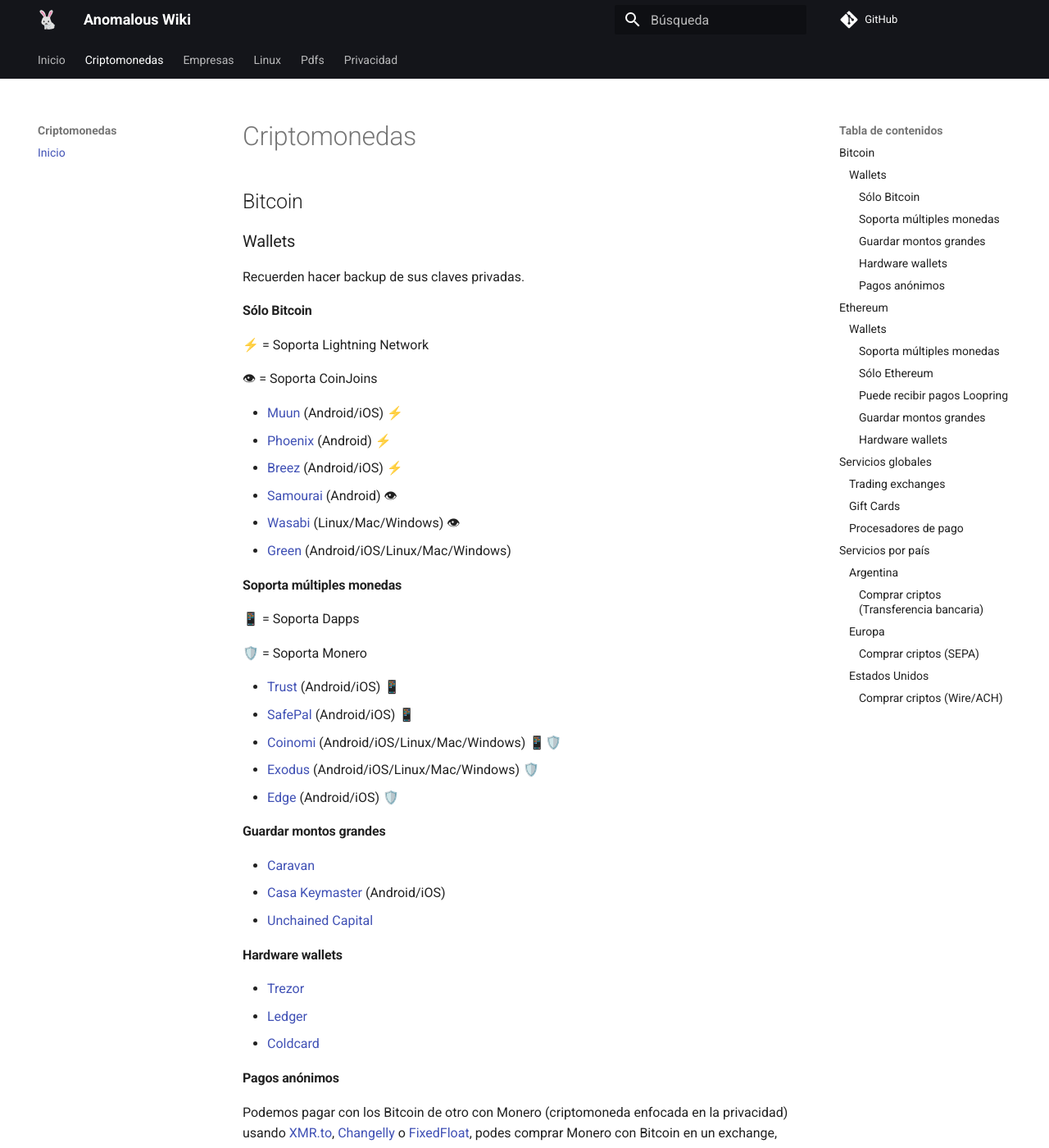
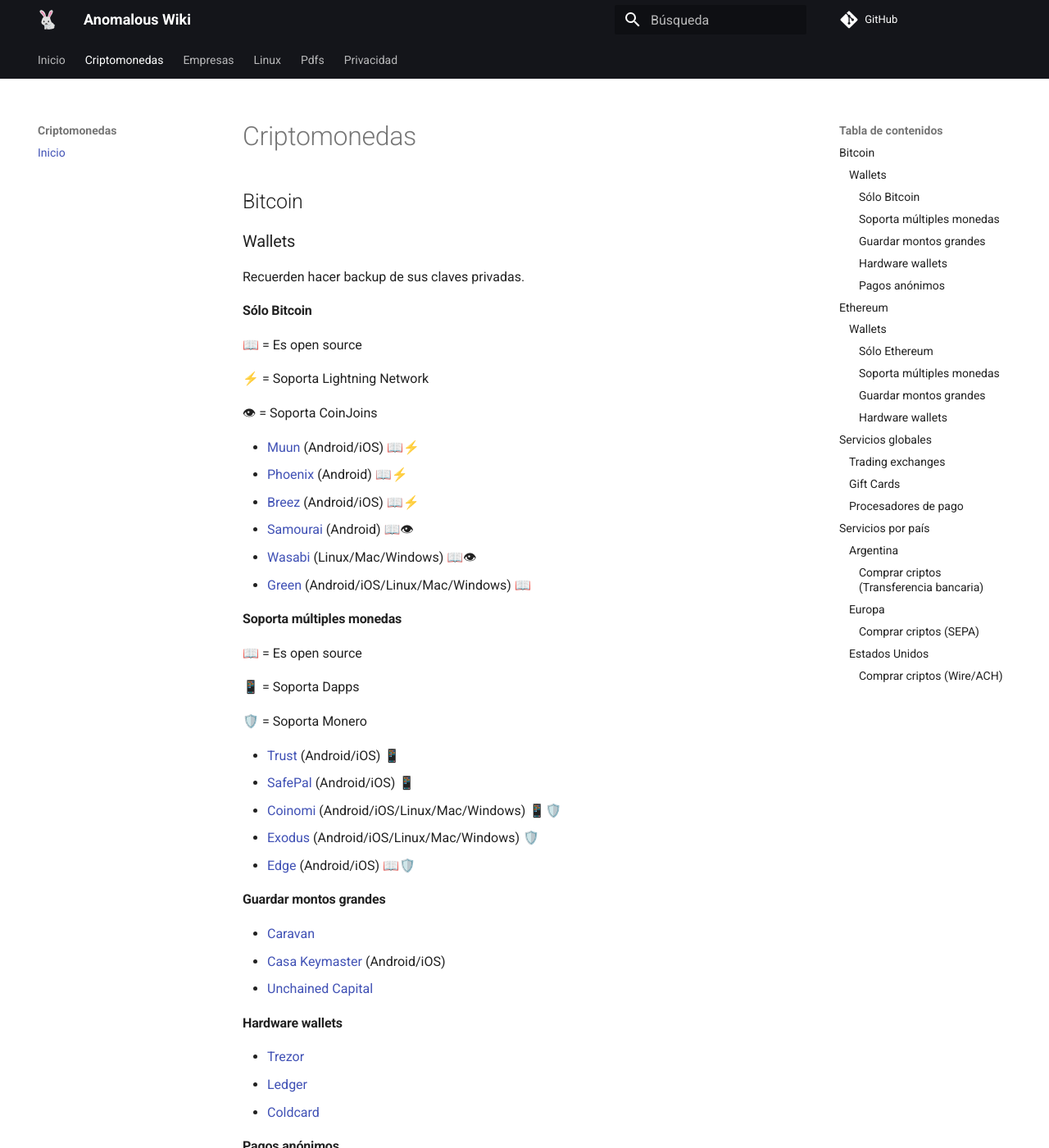
Before and after one commit to anomalouscode/wiki, an MkDocs documentation site: the page built from docs/criptomonedas/index.md, in a window 1280 px wide and 1400 px high. Shown: the whole window at 82% size. Built offline with MkDocs 1.6.1 and Material for MkDocs 9.7.7, drawn with Linux system fonts in a browser that asks for light colours; comment, search, counter and statistics services are not loaded; some of the changed text lies outside the part shown.

Commit message:
Update index.md

```diff
--- a/docs/criptomonedas/index.md
+++ b/docs/criptomonedas/index.md
@@ -12,18 +12,22 @@
 
 #### Sólo Bitcoin
 
+📖 = Es open source
+
 ⚡ = Soporta Lightning Network
 
 👁 = Soporta CoinJoins
 
-- [Muun](https://muun.com/) (Android/iOS) ⚡
-- [Phoenix](https://phoenix.acinq.co/) (Android) ⚡
-- [Breez](https://breez.technology/) (Android/iOS) ⚡
-- [Samourai](https://samouraiwallet.com/) (Android) 👁
-- [Wasabi](https://www.wasabiwallet.io/) (Linux/Mac/Windows) 👁
-- [Green](https://blockstream.com/green/) (Android/iOS/Linux/Mac/Windows)
+- [Muun](https://muun.com/) (Android/iOS) 📖⚡
+- [Phoenix](https://phoenix.acinq.co/) (Android) 📖⚡
+- [Breez](https://breez.technology/) (Android/iOS) 📖⚡
+- [Samourai](https://samouraiwallet.com/) (Android) 📖👁
+- [Wasabi](https://www.wasabiwallet.io/) (Linux/Mac/Windows) 📖👁
+- [Green](https://blockstream.com/green/) (Android/iOS/Linux/Mac/Windows) 📖
 
 #### Soporta múltiples monedas
+
+📖 = Es open source
 
 📱 = Soporta Dapps
 
@@ -33,7 +37,7 @@
 - [SafePal](https://www.safepal.io/download) (Android/iOS) 📱
 - [Coinomi](https://www.coinomi.com/) (Android/iOS/Linux/Mac/Windows) 📱🛡️
 - [Exodus](https://www.exodus.io/) (Android/iOS/Linux/Mac/Windows) 🛡️
-- [Edge](https://edge.app/) (Android/iOS) 🛡️
+- [Edge](https://edge.app/) (Android/iOS) 📖🛡️
 
 #### Guardar montos grandes
 
@@ -59,7 +63,19 @@
 
 Recuerden hacer backup de sus claves privadas.
 
+#### Sólo Ethereum
+
+📖 = Es open source
+
+📱 = Soporta Dapps
+
+- [MetaMask](https://metamask.io/) (Android/iOS/Chrome/Brave/Firefox) 📖📱
+- [Argent](https://www.argent.xyz/) (Android/iOS) 📖📱
+
 #### Soporta múltiples monedas
+
+
+📖 = Es open source
 
 📱 = Soporta Dapps
 
@@ -69,16 +85,7 @@
 - [SafePal](https://www.safepal.io/download) (Android/iOS) 📱
 - [Coinomi](https://www.coinomi.com/) (Android/iOS/Linux/Mac/Windows) 📱🛡️
 - [Exodus](https://www.exodus.io/) (Android/iOS/Linux/Mac/Windows) 🛡️
-- [Edge](https://edge.app/) (Android/iOS) 🛡️
-
-#### Sólo Ethereum
-
-- [MetaMask](https://metamask.io/) (Android/iOS/Chrome/Brave/Firefox)
-- [Argent](https://www.argent.xyz/) (Android/iOS)
-
-#### Puede recibir pagos Loopring
-
-- [Loopring Wallet](https://loopring.io/) (Android)
+- [Edge](https://edge.app/) (Android/iOS) 📖🛡️
 
 #### Guardar montos grandes
 
@@ -106,7 +113,7 @@
 - [Gemini](https://gemini.com/share/rr55epf6) (Referido: rr55epf6) 🤑
 - [OKCoin](https://www.okcoin.com/) ⚡🤑
 - [Changelly](https://changelly.com/) 🛡️
-- [FixedFloat](https://fixedfloat.com/) ⚡🛡️
+- [FixedFloat](https://fixedfloat.com/) ⚡🛡️🤑
 - [Coinbase Pro](https://pro.coinbase.com/)
 
 ### Gift Cards
```
